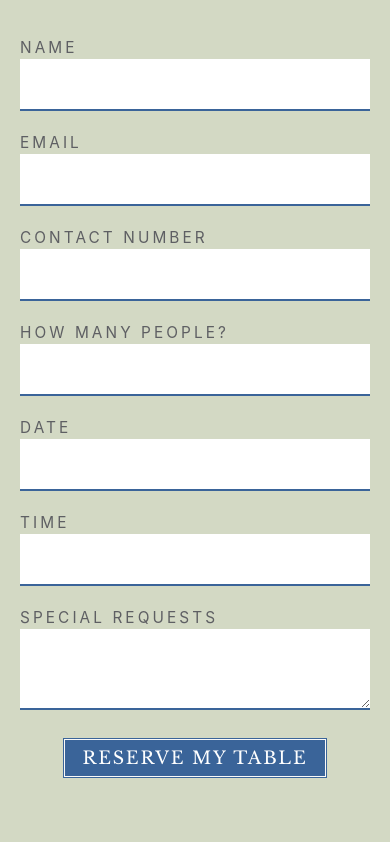
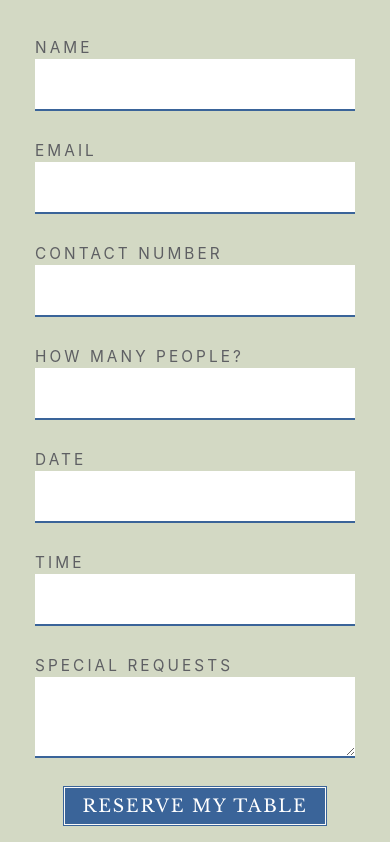
Before and after one commit to luciebaker/capri, a Gatsby site: page / in a window 390 px wide. Shown: the part 1342-2184 px from the top of the page. Built offline with nearby package versions, Linux system fonts and the light colour scheme; Gatsby itself is replaced by a stand-in of ours.

Commit message:
reservation section

```diff
--- a/src/components/home/Reservation.js
+++ b/src/components/home/Reservation.js
@@ -11,23 +11,23 @@
 
             <form id="reservation-form" method="get" action="#">
 
-            <div className="row justify-content-center">
-            <div className="col-lg-10 text-center">
-                <label for="name" className="col-md-10 unique"> Name
+            <div className="row justify-content-center reservation">
+            <label for="name" className="col-md-6 unique"> Name
                 <input id="name" name="name" type="text" ></input></label>
-                <label for="email" className="col-md-10 unique">Email
+                <label for="email" className="col-md-6 unique">Email
                 <input id="email" name="email" type="email" ></input></label>
-                <label for="number" className="col-md-10 unique">Contact Number
+                <label for="number" className="col-md-6 unique">Contact Number
                 <input id="number" name="number" type="text" ></input></label>
-                <label for="people" className="col-md-10 unique">How many People?
+                <label for="people" className="col-md-6 unique">How many People?
                 <input id="people" name="people" type="number" min="1" required=""></input></label>
-                <label for="date" className="col-md-10 unique">Date
+                <label for="date" className="col-md-6 unique">Date
                 <input id="date" name="date" type="text" data-language="en" ></input></label>
-                <label for="time" className="col-md-10 unique">Time
+                <label for="time" className="col-md-6 unique">Time
                 <input id="time" name="time" type="text" ></input></label>
-                <label for="request" className="col-md-10 unique">Special Requests
-                <textarea id="request" name="request"></textarea></label>
-                <div class="col-md-10">
+                <label for="request" className="col-md-12 unique">Special Requests
+                <textarea id="request" className="unique" name="request"></textarea></label>
+                <div className="col-lg-12 text-center">
+                <div class="col-md-12">
                 <button type="submit" className="btn-unique">Reserve my table</button>
                 </div>
             </div>
--- a/src/components/sass/2-components/_reservation.scss
+++ b/src/components/sass/2-components/_reservation.scss
@@ -35,7 +35,6 @@
     max-width: 400px;
     height: 300px;
     display: block;
-    // background: url(../img/vegetables.png) no-repeat;
     background-position: center center;
     background-size: 100%;
     position: absolute;
@@ -72,7 +71,8 @@
     padding: 20px 20px 50px;
   }
 
-  @media (max-width: 767.98px) {
+  @media (max-width: 768px) {
+
     section.reservation .form-holder .ribbon {
       width: 40px;
       height: 40px;
@@ -135,3 +135,17 @@
     min-width: 150px;
     font-size: 1.1rem !important
   }
+
+
+  @media (max-width: 992px) {
+    .reservation {
+      padding-left: 10px;
+      padding-right: 10px;
+    }
+  }
+    @media (max-width: 768px) {
+      .reservation {
+        padding-left: 15px;
+        padding-right: 15px;
+      }
+    }
```
